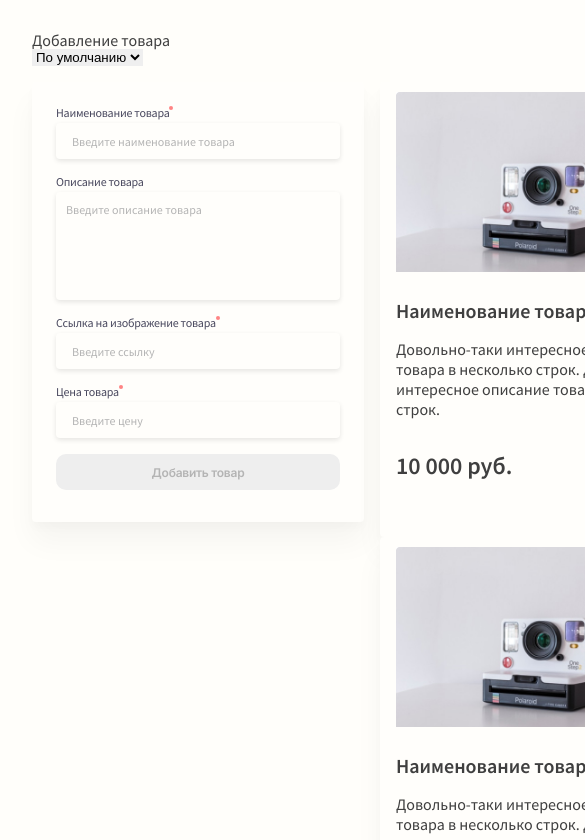
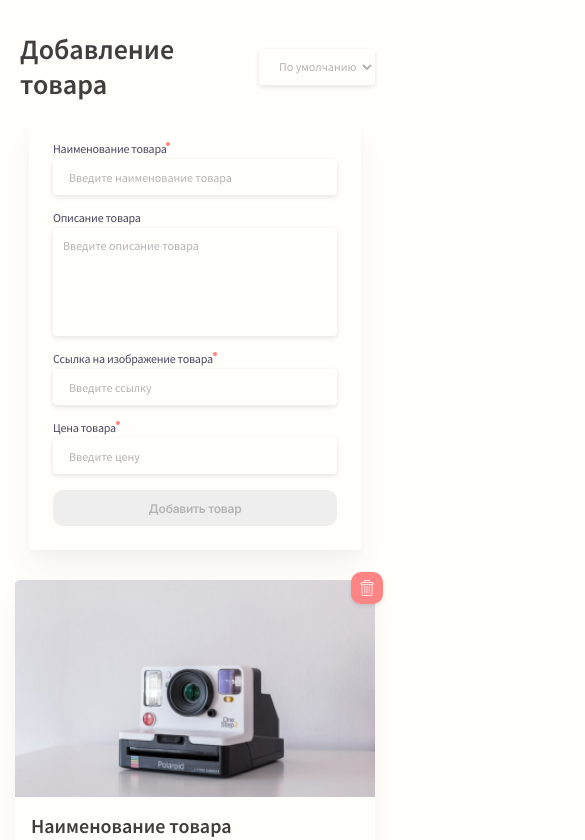
Before and after one commit to pu-shin/product-cards, a Vue app: page / in a window 390 px wide. Shown: the top 840 px of the page, 585 px wide, since content can reach past the window. Built offline with nearby package versions, Linux system fonts and the light colour scheme.

Commit message:
add responsive and style for loader

```diff
--- a/src/styles/cards.scss
+++ b/src/styles/cards.scss
@@ -1,42 +1,78 @@
 .cards-product {
-	max-width: 1028px;
-	margin-left: 8px;
+	flex: 1 1 auto;
+	min-width: 300px;
+	&__body {
+	max-width: 1044px;
 	display: flex;
 	flex-wrap: wrap;
 	row-gap: 16px;
-	column-gap: 16px;
-	&__card {}
+	margin: 0px -8px 0px 0px;
+	@media (max-width:767.98px) {
+			justify-content: center;
+			margin: 0px ;
+		}
+	}
 }
 
 .card {
+	padding: 0px 8px;
+	flex: 0 1 33.333%;
+	min-width: 300px;
+	@media (max-width: 1261.98px) {
+		min-width: 25%;
+	}
+	@media (max-width: 1046.98px) {
+		min-width: 50%;
+		}
+		@media (max-width:767.98px) {
+			min-width: 75%;
+			align-items: center;
+		}
+		@media (max-width: 679.98px) {
+			min-width: 50%;
+	}
+		@media (max-width: 479.98px) {
+			flex: 1 1 auto;
+			padding: 0px;
+			min-width: 275px;
+		}
+&__body {
+	display: flex;
+	flex-direction: column;
 	overflow-wrap: break-word;
 	position: relative;
-	width: 332px;
-	min-height: 423px;
 	background: #FFFEFB;
 	box-shadow: 0px 20px 30px rgba(0, 0, 0, 0.04), 0px 6px 10px rgba(0, 0, 0, 0.02);
 	border-radius: 4px;
-	& :not(:last-child) {
+	height: 100%;
+	}
+	&__image {
+		position: relative;
+		padding: 0px 0px 60.245% 0px;
 		margin-bottom: 16px;
-	}
-
-	&__image {
-		height: 200px;
 		img {
+			position: absolute;
+			top: 0;
+			left: 0;
 			width: 100%;
 			height: 100%;
 			object-fit: contain;
 		}
 	}
 
-	&__body{
+	&__content{
 			display: flex;
 			flex-direction: column;
-			min-height: 223px;
 			padding: 0px 16px 24px 16px;
+			height: 100%;
+		& :nth-child(1) {
+					margin-bottom: 16px;
+				}
 		& :nth-child(2) {
 				margin-bottom: 32px;
 			}
+		@media (max-width: 1214.98px) {
+		}
 	}
 
 	&__header {
--- a/src/styles/form.scss
+++ b/src/styles/form.scss
@@ -1,12 +1,17 @@
+.form{
+	flex: 0 1 340px;
+	min-width: 275px;
+	padding-right: 8px;
+	@media (max-width: 479.98px) {
+		max-width: 332px;
+		padding: 0px;
+		}
+
+}
 .form-control {
-	margin-right: 8px;
-	margin-left: 32px;
 	padding: 24px;
 	display: flex;
-	flex-shrink: 0;
 	flex-direction: column;
-	width: 332px;
-	height: 440px;
 	background: #FFFEFB;
 	box-shadow: 0px 20px 30px rgba(0, 0, 0, 0.04), 0px 6px 10px rgba(0, 0, 0, 0.02);
 	border-radius: 4px;
@@ -91,15 +96,3 @@
 	}
 }
 }
-
-input[type="number"]::-webkit-outer-spin-button,
-input[type="number"]::-webkit-inner-spin-button {
-	-webkit-appearance: none;
-}
-
-input[type='number'],
-input[type="number"]:hover,
-input[type="number"]:focus {
-	appearance: none;
-	-moz-appearance: textfield;
-}
--- a/src/styles/global.scss
+++ b/src/styles/global.scss
@@ -6,26 +6,31 @@ $fontFamily:'Source Sans Pro';
 $fontSize: 16px;
 
 .wrapper {
-	max-width: 1440px;
-	margin: 0 auto;
+	min-height: 100%;
+	overflow: hidden;
 	}
 
-.mainpage {}
-
 .product {
-
-&__container {
+	padding: 0px 0px 50px 0px;
+	&__container{
 			display: flex;
+	@media (max-width: 679.98px) {
+		justify-content: center;
+			flex-wrap: wrap;
+			row-gap: 30px;
+		}
 	}
 
-&__form {
 }
 
-&__cards {
-}
+[class*="__container"] {
+	max-width: 1406px;
+	margin: 0px auto;
+	padding: 0px 15px;
 }
 
 @import './null.scss';
 @import './header.scss';
 @import './form.scss';
 @import './cards.scss';
+@import './loader.scss';
--- a/src/styles/header.scss
+++ b/src/styles/header.scss
@@ -1,17 +1,22 @@
 .header {
 	&__container {
+	}
+	&__content {
 		display: flex;
 		justify-content: space-between;
 		align-items: center;
-		padding: 32px 32px 0px 32px;
 		margin-bottom: 16px;
+		padding-top: 32px;
 	}
+}
 
+.content-header {
 	&__text {
 		font-weight: 600;
 		font-size: 28px;
 		line-height: 125%;
 		color: #3F3F3F;
+		padding-right: 5px;
 	}
 
 	&__select {
@@ -25,6 +30,6 @@
 		line-height: 125%;
 		color: #B4B4B4;
 		padding-left: 16px;
-		background: #FFFEFB;
-	}
+		background: #FFFEFB;}
+		padding-left: 5px;
 }
--- /dev/null
+++ b/src/styles/loader.scss
@@ -0,0 +1,84 @@
+.lds-grid {
+	display: inline-block;
+	position: absolute;
+	width: 80px;
+	height: 80px;
+	top: 50%;
+	left: 50%;
+	transform: translate(-50%, -50%);
+}
+
+.lds-grid div {
+	position: absolute;
+	width: 16px;
+	height: 16px;
+	border-radius: 50%;
+	background: #807e7e;
+	animation: lds-grid 1.2s linear infinite;
+}
+
+.lds-grid div:nth-child(1) {
+	top: 8px;
+	left: 8px;
+	animation-delay: 0s;
+}
+
+.lds-grid div:nth-child(2) {
+	top: 8px;
+	left: 32px;
+	animation-delay: -0.4s;
+}
+
+.lds-grid div:nth-child(3) {
+	top: 8px;
+	left: 56px;
+	animation-delay: -0.8s;
+}
+
+.lds-grid div:nth-child(4) {
+	top: 32px;
+	left: 8px;
+	animation-delay: -0.4s;
+}
+
+.lds-grid div:nth-child(5) {
+	top: 32px;
+	left: 32px;
+	animation-delay: -0.8s;
+}
+
+.lds-grid div:nth-child(6) {
+	top: 32px;
+	left: 56px;
+	animation-delay: -1.2s;
+}
+
+.lds-grid div:nth-child(7) {
+	top: 56px;
+	left: 8px;
+	animation-delay: -0.8s;
+}
+
+.lds-grid div:nth-child(8) {
+	top: 56px;
+	left: 32px;
+	animation-delay: -1.2s;
+}
+
+.lds-grid div:nth-child(9) {
+	top: 56px;
+	left: 56px;
+	animation-delay: -1.6s;
+}
+
+@keyframes lds-grid {
+
+	0%,
+	100% {
+		opacity: 1;
+	}
+
+	50% {
+		opacity: 0.5;
+	}
+}
```
Lines whose indentation alone changed are shown as unchanged.
